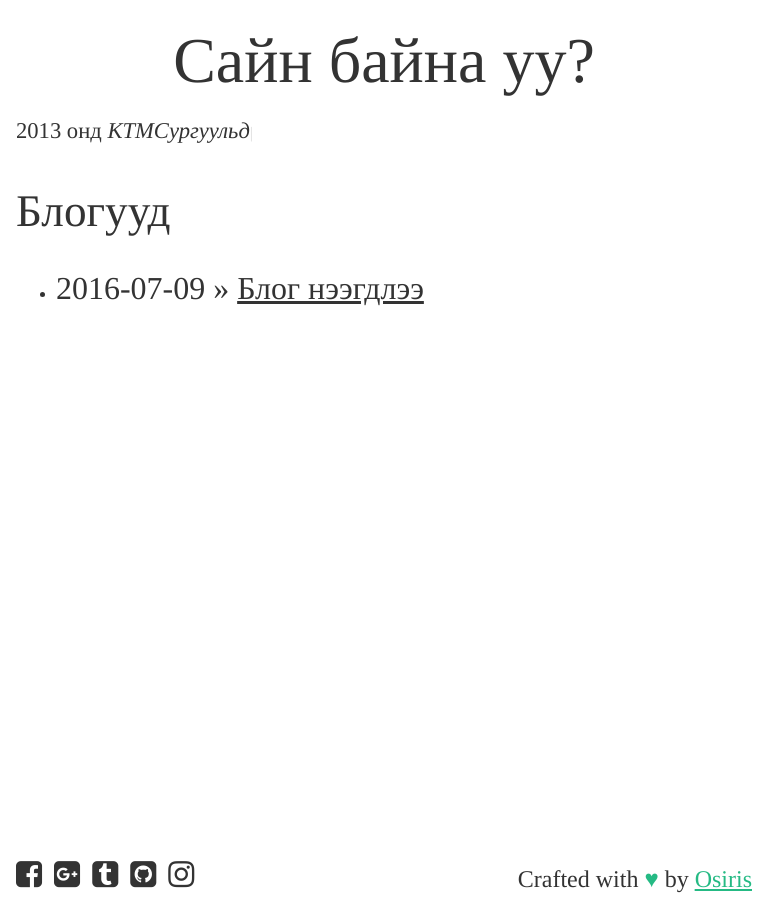
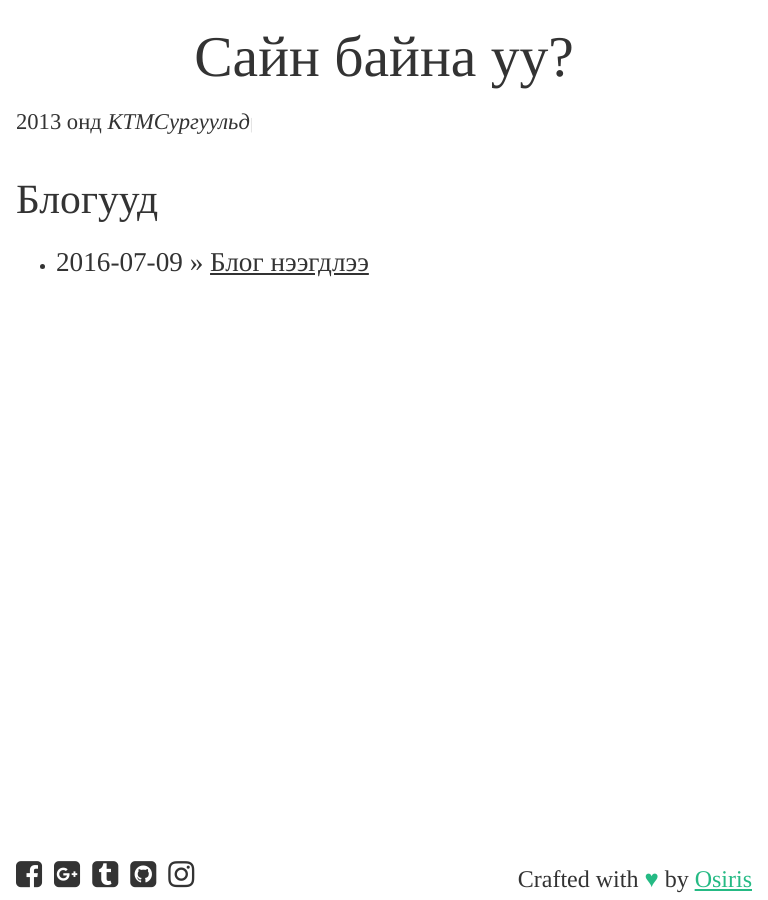
Before and after one commit to Ds3c-ctf-team/enkhee-Osiris.github.io-old, a Jekyll site: the page built from index.html, in a window 768 px wide. Built offline with Jekyll 4.4.1, drawn with Linux system fonts in a browser that asks for light colours; nearby versions of some CDN libraries.

Commit message:
Update layout

```diff
--- a/css/main.css
+++ b/css/main.css
@@ -179,6 +179,17 @@ footer .made-by {
     .container.py2{
         padding: 1rem 1rem;
     }
+    .container .measure h1 {
+        font-size:3.6rem;
+    }
+    section#blogs h2 {
+        font-size: 2.6rem;
+    }
+    section#blogs ul li h3 {
+        font-size: 1.7rem;
+        margin: 1.2rem 0 .5rem;
+        line-height: 1
+    }
     footer .px2{
         padding: 0 1rem;
     }
```
